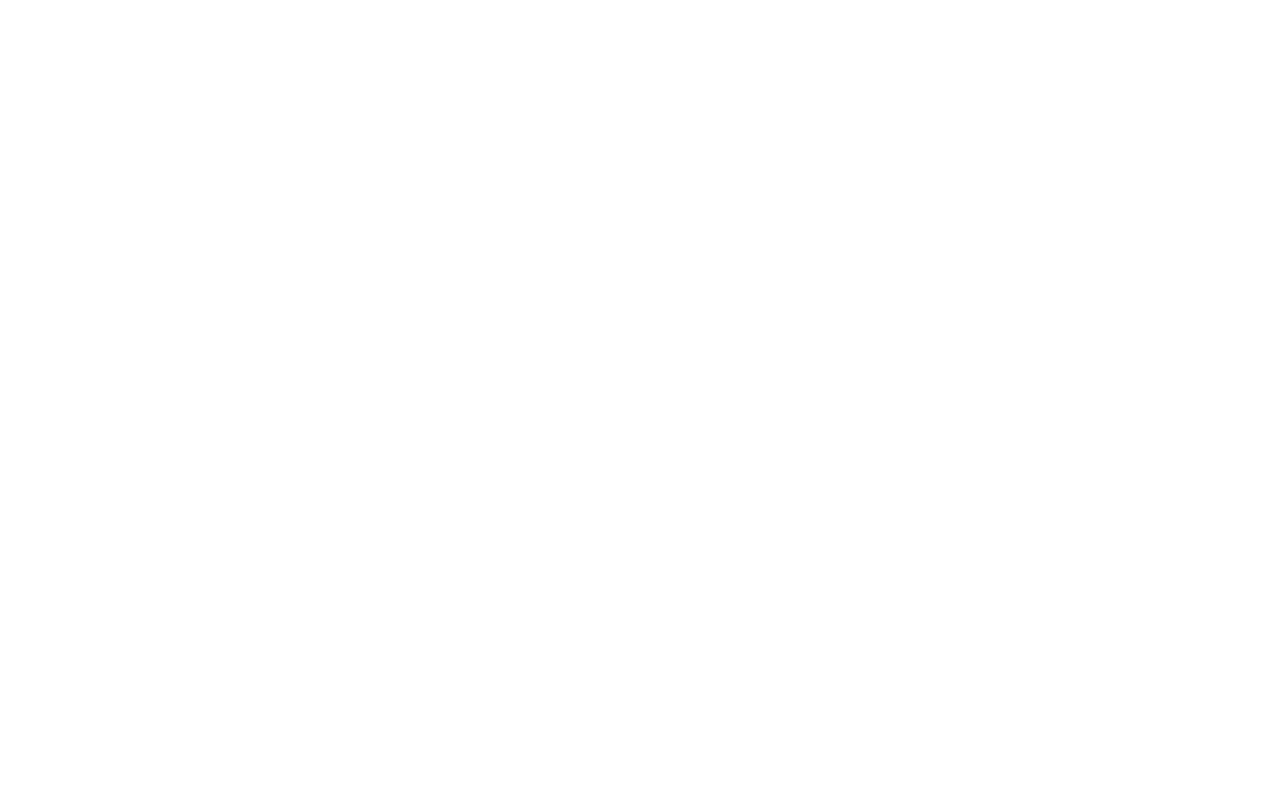
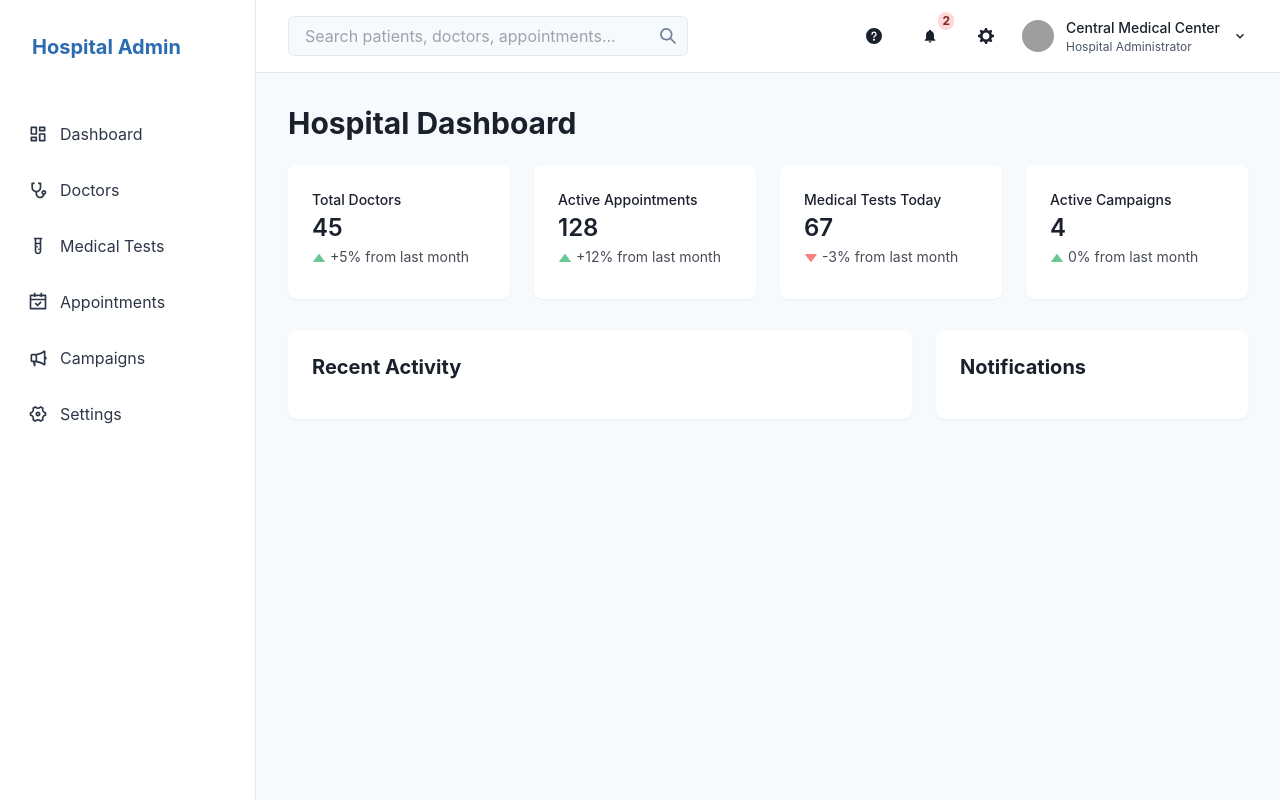
Before and after one commit to Asim1O1/Final-Year-Project-FYP-, a React (Vite) app in the folder client/: page /hospital_admin/dashboard in a window 1280 px wide. Before the commit this address had no page. Built offline with nearby package versions, Linux system fonts and the light colour scheme; grey boxes are pictures that could not be loaded.

Commit message:
hospital_admin initial design

```diff
--- a/client/src/App.jsx
+++ b/client/src/App.jsx
@@ -5,6 +5,7 @@
 import HospitalsPage from "./pages/HospitalsPage";
 import { AdminDashboard } from "./pages/admin/AdminDashboard";
 import { Users } from "./pages/admin/Users";
+import { HospitalAdminDashboard } from "./pages/hospital_admin/HospitalAdminDashboard";
 
 function App() {
   return (
@@ -17,6 +18,7 @@
           <Route path="/hospitals" element={<HospitalsPage/>}></Route>
           <Route path="/admin" element={<AdminDashboard/>}></Route>
           <Route path="/admin/users" element={<Users/>}></Route>
+          <Route path="/hospital_admin/dashboard" element={<HospitalAdminDashboard/>}></Route>
         </Routes>
 
 
--- /dev/null
+++ b/client/src/component/hospital_admin/HospitalSidebar.jsx
@@ -0,0 +1,48 @@
+import React from 'react';
+import { Box, VStack, Icon, Text, Flex } from '@chakra-ui/react';
+import {
+  RiDashboardLine,
+  RiStethoscopeLine,
+  RiTestTubeLine,
+  RiCalendarCheckLine,
+  RiMegaphoneLine,
+  RiSettings4Line
+} from 'react-icons/ri';
+
+export const HospitalSidebar = () => {
+  const menuItems = [
+    { icon: RiDashboardLine, label: 'Dashboard', path: '/hospital-admin' },
+    { icon: RiStethoscopeLine, label: 'Doctors', path: '/hospital-admin/doctors' },
+    { icon: RiTestTubeLine, label: 'Medical Tests', path: '/hospital-admin/tests' },
+    { icon: RiCalendarCheckLine, label: 'Appointments', path: '/hospital-admin/appointments' },
+    { icon: RiMegaphoneLine, label: 'Campaigns', path: '/hospital-admin/campaigns' },
+    { icon: RiSettings4Line, label: 'Settings', path: '/hospital-admin/settings' }
+  ];
+
+  return (
+    <Box w="64" bg="white" borderRight="1px" borderColor="gray.200" p={4}>
+      <Flex mb={8} p={4}>
+        <Text fontSize="xl" fontWeight="bold" color="blue.600">
+          Hospital Admin
+        </Text>
+      </Flex>
+
+      <VStack spacing={2} align="stretch">
+        {menuItems.map((item) => (
+          <Flex
+            key={item.label}
+            p={3}
+            cursor="pointer"
+            borderRadius="md"
+            _hover={{ bg: 'blue.50' }}
+            color="gray.700"
+            alignItems="center"
+          >
+            <Icon as={item.icon} boxSize={5} mr={3} />
+            <Text>{item.label}</Text>
+          </Flex>
+        ))}
+      </VStack>
+    </Box>
+  );
+};
--- /dev/null
+++ b/client/src/component/hospital_admin/HospitalTopNav.jsx
@@ -0,0 +1,193 @@
+import React from 'react';
+import {
+  Flex,
+  HStack,
+  IconButton,
+  Input,
+  InputGroup,
+  InputRightElement,
+  Avatar,
+  Text,
+  Box,
+  Menu,
+  MenuButton,
+  MenuList,
+  MenuItem,
+  Badge,
+  Divider,
+  Button,
+  Popover,
+  PopoverTrigger,
+  PopoverContent,
+  PopoverHeader,
+  PopoverBody,
+  VStack
+} from '@chakra-ui/react';
+import {
+  SearchIcon,
+  BellIcon,
+  ChevronDownIcon,
+  SettingsIcon,
+  QuestionIcon
+} from '@chakra-ui/icons';
+
+export const HospitalTopNav = () => {
+  const notifications = [
+    {
+      id: 1,
+      title: 'New Appointment Request',
+      message: 'Dr. Wilson has a new appointment request',
+      time: '5 min ago',
+      isUnread: true
+    },
+    {
+      id: 2,
+      title: 'Test Results Ready',
+      message: 'Lab results for patient #12345 are ready',
+      time: '1 hour ago',
+      isUnread: true
+    },
+    {
+      id: 3,
+      title: 'System Update',
+      message: 'New features have been added to the platform',
+      time: '2 hours ago',
+      isUnread: false
+    }
+  ];
+
+  const hospitalInfo = {
+    name: 'Central Medical Center',
+    adminName: 'James Wilson',
+    role: 'Hospital Administrator',
+    avatar: '/hospital-logo.png'
+  };
+
+  return (
+    <Flex
+      bg="white"
+      px={8}
+      py={4}
+      borderBottom="1px"
+      borderColor="gray.200"
+      justify="space-between"
+      align="center"
+      position="sticky"
+      top={0}
+      zIndex={10}
+    >
+      {/* Left Section - Search */}
+      <InputGroup maxW="400px">
+        <Input
+          placeholder="Search patients, doctors, appointments..."
+          bg="gray.50"
+        />
+        <InputRightElement>
+          <SearchIcon color="gray.500" />
+        </InputRightElement>
+      </InputGroup>
+
+      {/* Right Section - Actions and Profile */}
+      <HStack spacing={4}>
+        {/* Help Button */}
+        <IconButton
+          icon={<QuestionIcon />}
+          variant="ghost"
+          aria-label="Help"
+          rounded="full"
+        />
+
+        {/* Notifications */}
+        <Popover placement="bottom-end">
+          <PopoverTrigger>
+            <Box position="relative">
+              <IconButton
+                icon={<BellIcon />}
+                variant="ghost"
+                aria-label="Notifications"
+                rounded="full"
+              />
+              <Badge
+                position="absolute"
+                top="-1"
+                right="-1"
+                colorScheme="red"
+                rounded="full"
+                size="sm"
+              >
+                2
+              </Badge>
+            </Box>
+          </PopoverTrigger>
+          <PopoverContent width="400px">
+            <PopoverHeader fontWeight="bold">
+              Notifications
+            </PopoverHeader>
+            <PopoverBody p={0}>
+              <VStack align="stretch" spacing={0}>
+                {notifications.map((notification) => (
+                  <Box
+                    key={notification.id}
+                    p={4}
+                    bg={notification.isUnread ? "blue.50" : "white"}
+                    _hover={{ bg: "gray.50" }}
+                    cursor="pointer"
+                  >
+                    <Text fontWeight="medium">{notification.title}</Text>
+                    <Text fontSize="sm" color="gray.600" mt={1}>
+                      {notification.message}
+                    </Text>
+                    <Text fontSize="xs" color="gray.500" mt={1}>
+                      {notification.time}
+                    </Text>
+                  </Box>
+                ))}
+                <Divider />
+                <Button variant="ghost" size="sm" width="full">
+                  View All Notifications
+                </Button>
+              </VStack>
+            </PopoverBody>
+          </PopoverContent>
+        </Popover>
+
+        {/* Settings */}
+        <IconButton
+          icon={<SettingsIcon />}
+          variant="ghost"
+          aria-label="Settings"
+          rounded="full"
+        />
+
+        {/* Profile Menu */}
+        <Menu>
+          <MenuButton>
+            <HStack spacing={3}>
+              <Avatar
+                size="sm"
+                name={hospitalInfo.name}
+                src={hospitalInfo.avatar}
+              />
+              <Box display={{ base: 'none', md: 'block' }} textAlign="left">
+                <Text fontWeight="medium" fontSize="sm">
+                  {hospitalInfo.name}
+                </Text>
+                <Text fontSize="xs" color="gray.600">
+                  {hospitalInfo.role}
+                </Text>
+              </Box>
+              <ChevronDownIcon />
+            </HStack>
+          </MenuButton>
+          <MenuList>
+            <MenuItem>Hospital Profile</MenuItem>
+            <MenuItem>Account Settings</MenuItem>
+            <MenuItem>Billing & Subscription</MenuItem>
+            <Divider />
+            <MenuItem color="red.500">Sign Out</MenuItem>
+          </MenuList>
+        </Menu>
+      </HStack>
+    </Flex>
+  );
+};
--- /dev/null
+++ b/client/src/layouts/HospitalAdminLayout.jsx
@@ -0,0 +1,18 @@
+import React from 'react';
+import { Box, Flex } from '@chakra-ui/react';
+import { HospitalSidebar } from '../component/hospital_admin/HospitalSidebar';
+import { HospitalTopNav } from '../component/hospital_admin/HospitalTopNav';
+
+export const HospitalAdminLayout = ({ children }) => {
+  return (
+    <Flex minH="100vh">
+      <HospitalSidebar />
+      <Box flex="1" bg="gray.50">
+        <HospitalTopNav />
+        <Box p={8}>
+          {children}
+        </Box>
+      </Box>
+    </Flex>
+  );
+};
--- /dev/null
+++ b/client/src/pages/hospital_admin/HospitalAdminDashboard.jsx
@@ -0,0 +1,77 @@
+import React from 'react';
+import {
+  Box,
+  Grid,
+  Heading,
+  SimpleGrid,
+  Stat,
+  StatLabel,
+  StatNumber,
+  StatHelpText,
+  StatArrow
+} from '@chakra-ui/react';
+import { HospitalAdminLayout } from '../../layouts/HospitalAdminLayout';
+
+export const HospitalAdminDashboard = () => {
+  const stats = [
+    {
+      label: 'Total Doctors',
+      number: '45',
+      change: '+5%',
+      isIncrease: true
+    },
+    {
+      label: 'Active Appointments',
+      number: '128',
+      change: '+12%',
+      isIncrease: true
+    },
+    {
+      label: 'Medical Tests Today',
+      number: '67',
+      change: '-3%',
+      isIncrease: false
+    },
+    {
+      label: 'Active Campaigns',
+      number: '4',
+      change: '0%',
+      isIncrease: true
+    }
+  ];
+
+  return (
+    <HospitalAdminLayout>
+      <Box>
+        <Heading mb={6} size="lg">Hospital Dashboard</Heading>
+
+        <SimpleGrid columns={{ base: 1, md: 2, lg: 4 }} spacing={6} mb={8}>
+          {stats.map((stat) => (
+            <Box key={stat.label} bg="white" p={6} rounded="lg" shadow="sm">
+              <Stat>
+                <StatLabel>{stat.label}</StatLabel>
+                <StatNumber>{stat.number}</StatNumber>
+                <StatHelpText>
+                  <StatArrow type={stat.isIncrease ? 'increase' : 'decrease'} />
+                  {stat.change} from last month
+                </StatHelpText>
+              </Stat>
+            </Box>
+          ))}
+        </SimpleGrid>
+
+        <Grid templateColumns={{ base: "1fr", lg: "2fr 1fr" }} gap={6}>
+          <Box bg="white" p={6} rounded="lg" shadow="sm">
+            <Heading size="md" mb={4}>Recent Activity</Heading>
+            {/* Recent Activity Component */}
+          </Box>
+
+          <Box bg="white" p={6} rounded="lg" shadow="sm">
+            <Heading size="md" mb={4}>Notifications</Heading>
+            {/* Notifications Component */}
+          </Box>
+        </Grid>
+      </Box>
+    </HospitalAdminLayout>
+  );
+};
```
